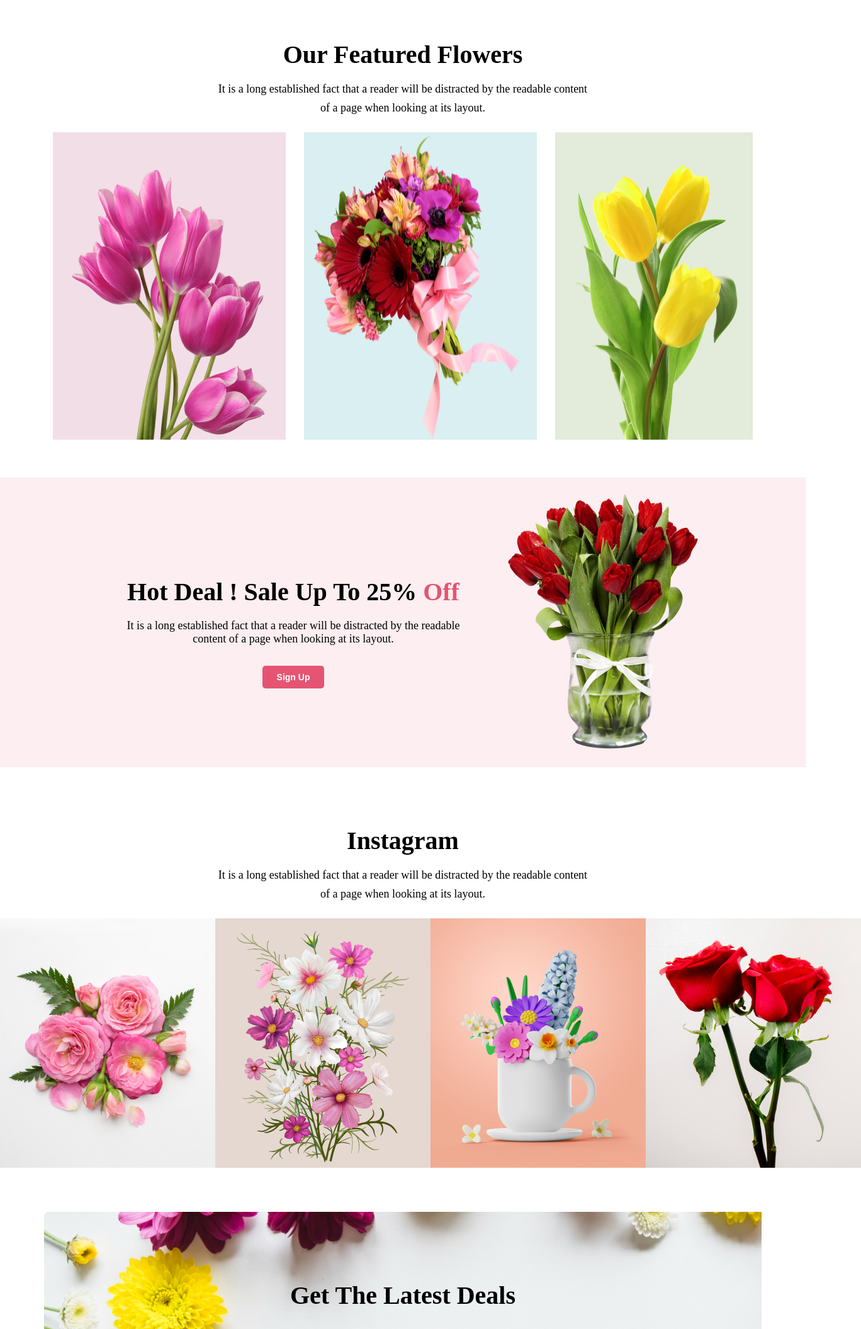
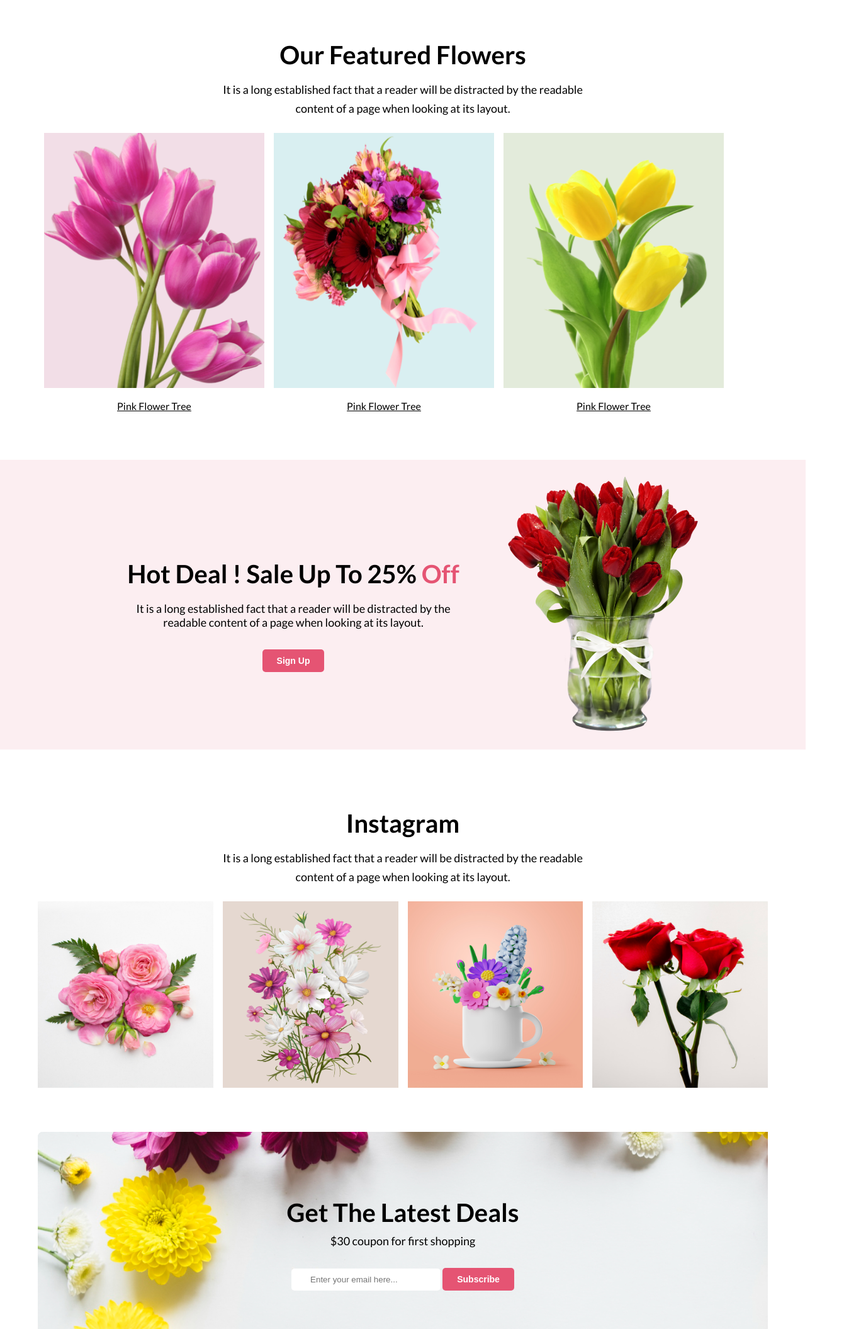
Before and after one commit to Shuvo123cse/programming-hero-1st-assignment, a plain HTML site: page index.html in a window 1280 px wide. Shown: the part 690-2800 px from the top of the page at 63% size, 1368 px wide, since content can reach past the window. Drawn offline with Linux system fonts and the light colour scheme.

Commit message:
footer and instagram part done

```diff
--- a/assets/css/style.css
+++ b/assets/css/style.css
@@ -1,44 +1,38 @@
+/* common shared styles */
+
 body{
     margin: 0;
     padding: 0;
+    font-family: 'Lato', sans-serif;
 }
 
 /* header section start */
 
 .header{
-
     background-color: #fceef1;
-
 }
 
 .hero-content{
-
-    width:1140px;
+    width:1160px;
     margin: 0 auto;
     display: flex;
     align-items: center;
     gap:20px;
-
-
 }
 
 .hero-title{
-
     font-weight: 700;
-    font-size: 80px;
+    font-size: 75px;
     margin-bottom: 0;
-
 }
 
 .hero-description{
-
     margin-top: 0;
     margin-bottom: 0;
     padding-top: 32px;
     font-size:18px;
     color:#272727;
     width:600px;
-
 }
 
 .hero-image{
@@ -46,7 +40,6 @@ body{
 }
 
 .btn{
-
     margin-top: 32px;
     background-color: #E55473;
     padding: 10px 23px;
@@ -55,14 +48,11 @@ font-weight: bold;
     color: white;
     border: 0;
     border-radius: 5px;
-
 }
 
 .btn a{
-
     color: white;
     text-decoration: none;
-
 }
 
 /* header section end*/
@@ -73,7 +63,6 @@ border-radius: 5px;
 .main{
     width:1140px;
     margin: 0 auto;
-
 }
 
 .featured-title{
@@ -96,43 +85,43 @@ border-radius: 5px;
 }
 
 .featured{
-
     text-align: center;
-
 }
 
 .featured-flowers{
-
     display: flex;
-    justify-content: space-around;
+    gap:15px;
 
 }
 
 .flower-style-1{
     background-color: #f2dee7;
-    padding-left: 30px;
-    padding-right: 30px;
-    padding-top: 60px;
+
 }
+
+.flower-title{
+    text-align: center;
+    text-decoration: underline;
+    color:black;
+}
+
 .flower-style-2{
     background-color: #d9eff1;
 }
+
 .flower-style-3{
     background-color: #e3ebdb;
 }
 
+/* main section style start end*/
+
+
 
 /* deal section start */
 
-
-
 .deal-section{
-
-
-
     background-color: #fceef1;
     margin-top: 60px;
-
 }
 
 
@@ -142,27 +131,25 @@ text-align: center;
     display: flex;
     align-items: center;
     gap:30px;
-
     justify-content: space-around;
     padding-top: 20px;
     padding-bottom: 20px;
+}
 
 
-}
 .deal-title{
-
     font-size: 40px;
     font-weight: 700;
     margin-bottom: 0;
+}
 
-}
 .deal-description{
     padding-top: 20px;
     font-size: 18px;
     margin-bottom: 0;
     margin-top: 0;
+}
 
-}
 .deal-left{
     text-align: center ;
     padding-left: 30px;
@@ -172,7 +159,6 @@ text-align: center;
 .instagram{
     width:1140px
     margin: 0 auto;
-
 }
 
 .instagram-heading{
@@ -180,42 +166,58 @@ text-align: center;
 }
 
 .instagram-photos{
+   display: flex;
+   width:1160px;
+   margin: 0 auto;
+   text-align: center;
+   gap:15px;
 
-    display: flex;
 }
 
-/* main section style start end*/
 
+/*subscribe part start */
 
-.suscribe-part{
-
-}
 .subscribe-content{
-    padding-top: 75px;
+    padding-top: 70px;
 }
 
 .subscribe{
-    width: 1140px;
-    height:300px;
+    width: 1160px;
+    height:350px;
     margin: 0 auto;
     text-align: center;
     background-image: url("../images/flower13.png");
     background-repeat: no-repeat;
     margin-bottom: 70px;
-    border-radius: 2px;
     margin-top:70px;
+}
 
-
-}
 .subscribe-title{
     font-weight: 700;
     font-size:40px;
+    margin-bottom: 0;
 }
 
 .subscribe-description{
     font-weight: 400;
     font-size:18px;
+    margin-top: 0;
+    padding-top: 10px;
+    margin-bottom: 0;
 }
+
+input[type=e-mail]{
+    background-color: white;
+    border:none;
+    max-width:600px;
+    padding-left:30px;
+    padding-right: 30px;
+    padding-top: 10px;
+    padding-bottom: 10px;
+    border-radius: 5px;
+}
+
+/*subscribe part end */
 
 
 /* footer section style start*/
@@ -228,19 +230,19 @@ text-align: center;
     color:white;
     font-size: 48px;
     font-weight: 700;
-
 }
 
-.footer .footer-description {
+.footer-description {
      color:white;
+     text-align: center;
 }
+
 .footer-content{
-
     margin: 0 auto;
     text-align: center;
     padding-top: 30px;
     padding-bottom: 30px;
-    width: 600px;
+    width: 635px;
 }
 
 .footer-shop-title{
@@ -251,9 +253,11 @@ text-align: center;
     text-align: center;
     font-size: 18px;
 }
+
 .slogan{
     color:#E55473;
 }
+
 .copyright{
     color: white;
 }
--- a/index.html
+++ b/index.html
@@ -5,9 +5,14 @@
     <meta http-equiv="X-UA-Compatible" content="IE=edge">
     <meta name="viewport" content="width=device-width, initial-scale=1.0">
     <title>Programming Hero 1st Assignment</title>
+    <link rel="preconnect" href="https://fonts.googleapis.com">
+    <link rel="preconnect" href="https://fonts.gstatic.com" crossorigin>
+    <link href="https://fonts.googleapis.com/css2?family=Lato:wght@400;700&display=swap" rel="stylesheet">
     <link rel="stylesheet" href="assets/css/style.css">
 </head>
+
 <body>
+
     <header class="header">
         <div class="hero-content">
             <div class="hero-section">
@@ -27,26 +32,32 @@
                 <p class="featured-description">It is a long established fact that a reader will be distracted by the readable content of a page when looking at its layout.</p>
             </div>
             <div class="featured-flowers">
-                <img class="flower-style-1" src="assets/images/flower6.png" alt="flower banner"/>
-                <img class="flower-style-2" src="assets/images/flower5.png" alt="flower banner"/>
-                <img class="flower-style-3" src="assets/images/flower7.png" alt="flower banner"/>
+              <div class="flower">
+                <img class="flower-style-1" src="assets/images/flower6.png" alt="flower banner" width="350px" height="405px"/>
+                <p class="flower-title">Pink Flower Tree</p>
             </div>
+            <div class="flower">
+                <img class="flower-style-2" src="assets/images/flower5.png" alt="flower banner" width="350px" height="405px"/>
+                <p class="flower-title">Pink Flower Tree</p>
+            </div>
+            <div class="flower">
+                <img class="flower-style-3" src="assets/images/flower7.png" alt="flower banner" width="350px" height="405px"/>
+                <p class="flower-title">Pink Flower Tree</p>
+            </div>
+            </div>
+
         </section>
     </main>
 
     <section class="deal-section">
-
         <div class="deal-content">
             <div class="deal-left">
                 <h2 class="deal-title">Hot Deal ! Sale Up To 25% <span class="slogan">Off</span></h2>
                 <p class="deal-description">It is a long established fact that a reader will be distracted by the readable content of a page when looking at its layout.</p>
                 <button class="btn"> <a href="#">Sign Up</a></button>
             </div>
-
-             <img src="assets/images/flower8.png" alt="flower vessel"/>
-
+                <img src="assets/images/flower8.png" alt="flower vessel"/>
         </div>
-
     </section>
 
     <section class="instagram">
@@ -56,10 +67,10 @@
                 <p class="featured-description">It is a long established fact that a reader will be distracted by the readable content of a page when looking at its layout.</p>
             </div>
             <div class="instagram-photos">
-                <img class="instagram-photos-1" src="assets/images/flower1.png"  alt="instagram banner"/>
-                <img class="instagram-photos-2" src="assets/images/flower10.png" alt="instagram banner"/>
-                <img class="instagram-photos-3" src="assets/images/flower11.png" alt="instagram banner"/>
-                <img class="instagram-photos-4" src="assets/images/flower12.png" alt="instagram banner"/>
+                <img class="instagram-photos-1" src="assets/images/flower1.png"  alt="instagram banner" width="280px" height="296px"/>
+                <img class="instagram-photos-2" src="assets/images/flower10.png" alt="instagram banner" width="280px" height="296px"/>
+                <img class="instagram-photos-3" src="assets/images/flower11.png" alt="instagram banner" width="280px" height="296px"/>
+                <img class="instagram-photos-4" src="assets/images/flower12.png" alt="instagram banner" width="280px" height="296px"/>
             </div>
         </div>
     </section>
@@ -70,21 +81,19 @@
             <div class="subscribe-content">
                 <h2 class="subscribe-title">Get The Latest Deals</h2>
                 <p class="subscribe-description">$30 coupon for first shopping</p>
-                <input type="e-mail" placeholder="Enter Your E-mail">
-                <button>Subscribe</button>
+                <input type="e-mail" placeholder="Enter your email here...">
+                <button class="btn"><a href="#">Subscribe</a></button>
             </div>
-
         </div>
-
-
     </section>
 
     <footer class="footer">
         <div class="footer-content">
             <h3 class="footer-shop-title"><span class="slogan">Flower</span>Shop</h3>
             <p class="footer-description">It is a long established fact that a reader will be distracted by the readable content of a page when looking at its layout.</p>
-            <p class="copyright">@2020-2023, FlowerShop.com. All rights reserved. </p>
+            <p class="copyright">@2020-2023, FlowerShop.com. All rights reserved.</p>
         </div>
     </footer>
+
 </body>
 </html>
```
Lines whose indentation alone changed are shown as unchanged.
